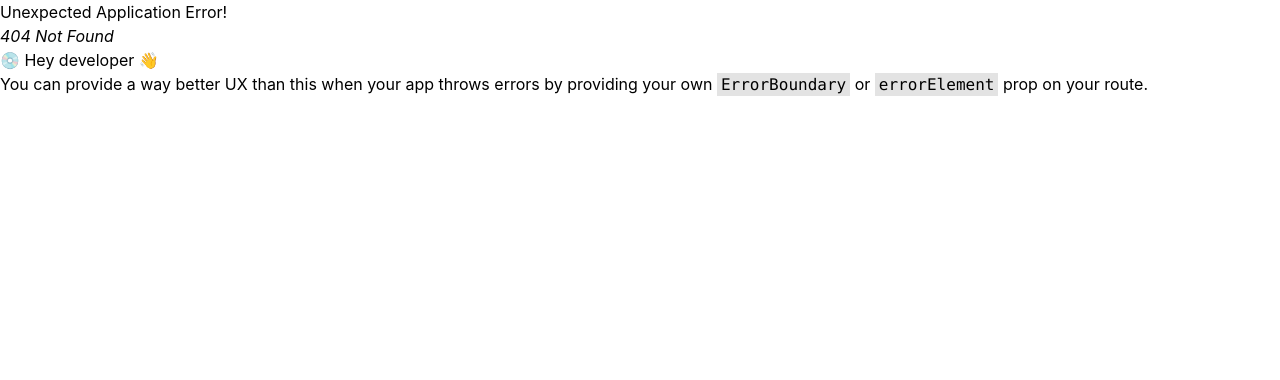
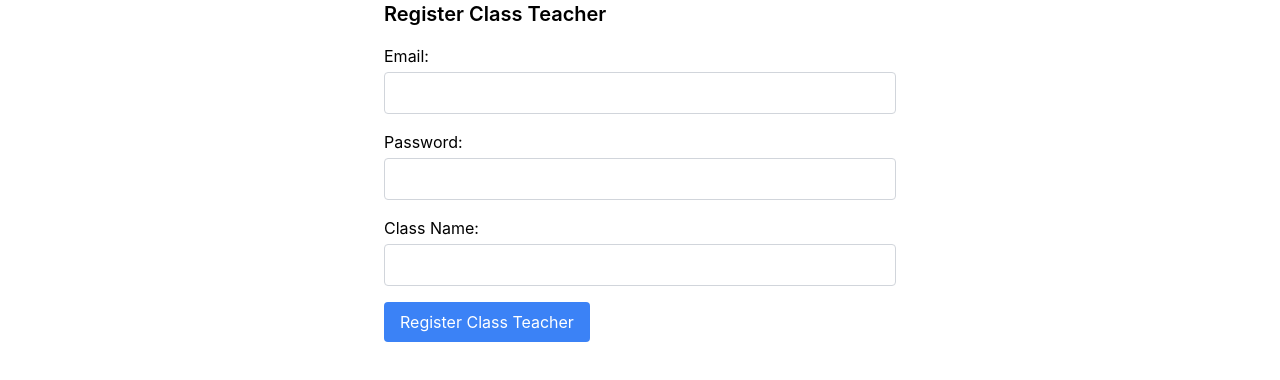
Before and after one commit to VarunUpadhyay802/cograd-erp-frontend, a React (Vite) app: page /classTeacherRegistration/1 in a window 1280 px wide. Before the commit this address had no page. Shown: the top 380 px of the page. Built offline with nearby package versions, Linux system fonts and the light colour scheme; the HTML template or start-up script is replaced by a standard one.

Commit message:
class Teacher reg sucess

```diff
--- a/src/App.jsx
+++ b/src/App.jsx
@@ -16,6 +16,8 @@ import TeacherLogin from "./pages/TeacherLogin";
 import TeacherOptions from "./pages/TeacherOptions";
 import TeacherRegistration from "./pages/TeacherRegistration";
 import TeacherDashBoard from "./pages/TeacherDashBoard";
+
+import ClassTeacherRegistration from "./pages/ClassTeacherRegistration";
 
 import StudentAttendance from "./pages/StudentAttendance";
 
@@ -98,6 +100,10 @@ const router = createBrowserRouter([
     path: "/student-mark",
     element: <StudentAttendance />,
   },
+  {
+    path: "/classTeacherRegistration/:teacherId",
+    element: <ClassTeacherRegistration />,
+  },
 ]);
 
 function App() {
--- a/src/components/TeachersList.jsx
+++ b/src/components/TeachersList.jsx
@@ -6,7 +6,15 @@ import {
   Typography,
   Button,
 } from "@material-tailwind/react";
+import { useNavigate } from "react-router-dom"; // For navigation
+
 const TeachersList = ({ teacherList }) => {
+  const navigate = useNavigate();
+
+  const handleMakeClassTeacher = (teacherId) => {
+    navigate(`/classTeacherRegistration/${teacherId}`); // Navigate to the Class Teacher registration page
+  };
+
   return (
     <>
       {teacherList.map((teacher, index) => (
@@ -25,7 +33,12 @@ const TeachersList = ({ teacherList }) => {
             </Typography>
           </CardBody>
           <CardFooter className="pt-0">
-            <Button>Read More</Button>
+            <Button
+              className="font-mono text-rose-950"
+              onClick={() => handleMakeClassTeacher(teacher._id)} // Pass the teacher ID
+            >
+              Make Class Teacher
+            </Button>
           </CardFooter>
         </Card>
       ))}
--- /dev/null
+++ b/src/pages/ClassTeacherRegistration.jsx
@@ -0,0 +1,86 @@
+import React, { useState } from 'react';
+import axios from 'axios';
+import { useParams, useNavigate } from 'react-router-dom';
+
+const ClassTeacherRegistration = () => {
+  const { teacherId } = useParams(); // Extract the teacher ID from the URL parameters
+  const [email, setEmail] = useState('');
+  const [password, setPassword] = useState('');
+  const [className, setClassName] = useState('');
+  const navigate = useNavigate();
+
+  const handleRegister = async (e) => {
+    e.preventDefault();
+
+    try {
+      const response = await axios.post(
+        'http://localhost:4000/classTeacher/register',
+        {
+          email,
+          password,
+          className,
+          teacherId, // Include the teacher ID from the URL parameter
+        },
+        { withCredentials: true }
+      );
+
+      alert('Class Teacher registered successfully');
+      navigate('/'); // Redirect to a different page after successful registration
+    } catch (error) {
+      console.error('Error registering class teacher:', error);
+      alert('Failed to register class teacher');
+    }
+  };
+
+  return (
+    <div className="max-w-lg mx-auto">
+      <h2 className="text-xl font-semibold mb-4">Register Class Teacher</h2>
+      <form onSubmit={handleRegister}>
+        <div className="mb-4">
+          <label htmlFor="email" className="block mb-1">Email:</label>
+          <input
+            type="email"
+            id="email"
+            value={email}
+            onChange={(e) => setEmail(e.target.value)}
+            required
+            className="w-full px-3 py-2 border border-gray-300 rounded"
+          />
+        </div>
+
+        <div className="mb-4">
+          <label htmlFor="password" className="block mb-1">Password:</label>
+          <input
+            type="password"
+            id="password"
+            value={password}
+            onChange={(e) => setPassword(e.target.value)}
+            required
+            className="w-full px-3 py-2 border border-gray-300 rounded"
+          />
+        </div>
+
+        <div className="mb-4">
+          <label htmlFor="className" className="block mb-1">Class Name:</label>
+          <input
+            type="text"
+            id="className"
+            value={className}
+            onChange={(e) => setClassName(e.target.value)}
+            required
+            className="w-full px-3 py-2 border border-gray-300 rounded"
+          />
+        </div>
+
+        <button
+          type="submit"
+          className="bg-blue-500 text-white px-4 py-2 rounded hover:bg-blue-600"
+        >
+          Register Class Teacher
+        </button>
+      </form>
+    </div>
+  );
+};
+
+export default ClassTeacherRegistration;
```
